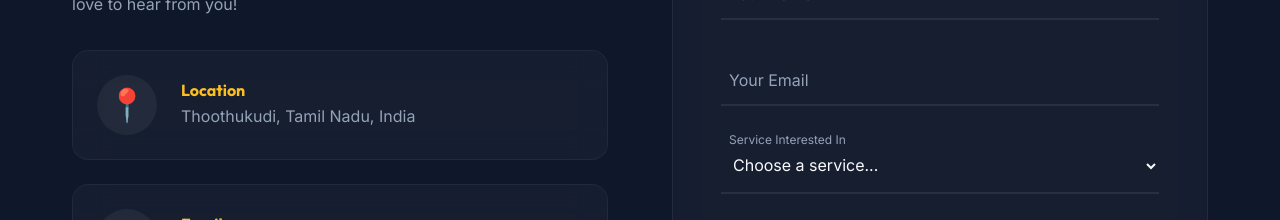
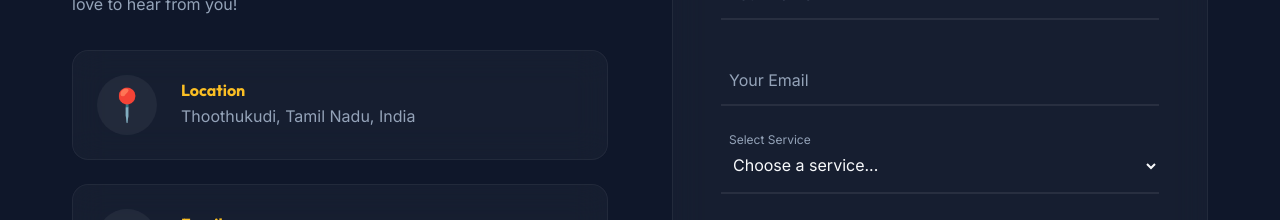
Before and after one commit to oswaldstack/elshadaiproductions, a React (Vite) app: page / in a window 1280 px wide. Shown: the part 4580-4800 px from the top of the page. Built offline with nearby package versions, Linux system fonts and the light colour scheme.

Commit message:
style: enforce select label float with important and shorten text

```diff
--- a/src/components/Contact.css
+++ b/src/components/Contact.css
@@ -99,8 +99,8 @@
 }
 
 .modern-form select ~ label {
-  top: -0.5rem;
-  font-size: 0.75rem;
+  top: -0.5rem !important;
+  font-size: 0.75rem !important;
 }
 
 .modern-form input:focus ~ label,
--- a/src/components/Contact.jsx
+++ b/src/components/Contact.jsx
@@ -95,7 +95,7 @@ const Contact = () => {
                   <option value="live-streaming">Live Streaming</option>
                   <option value="other">Other</option>
                 </select>
-                <label htmlFor="service">Service Interested In</label>
+                <label htmlFor="service">Select Service</label>
               </div>
               <div className="form-group">
                 <textarea id="message" name="message" placeholder=" " rows="4" required></textarea>
```
